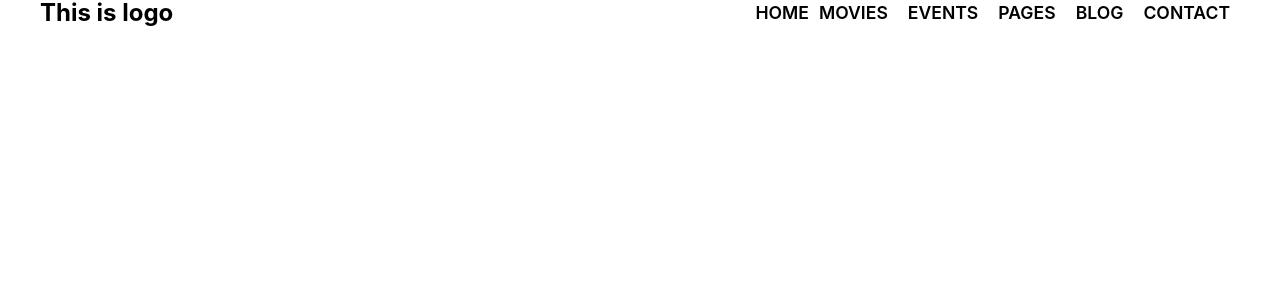
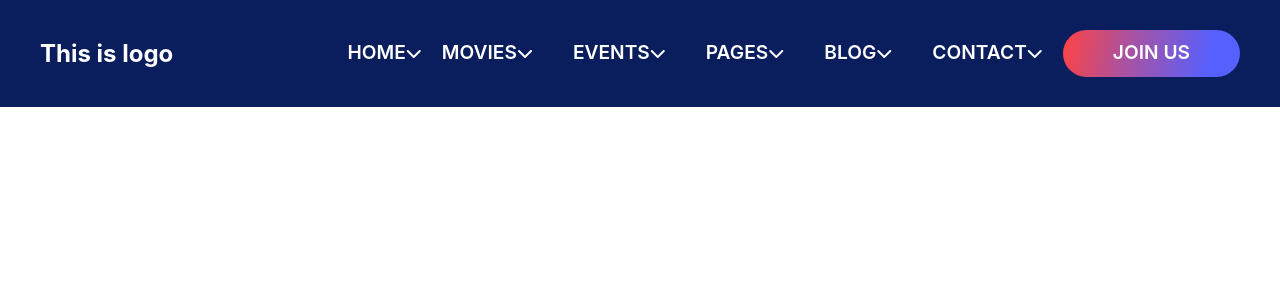
Before and after one commit to anhbuiquocit/movies-booking-ticket-user, a React (Create React App) app: page / in a window 1280 px wide. Shown: the top 300 px of the page. Built offline with nearby package versions, Linux system fonts and the light colour scheme.

Commit message:
Add header

```diff
--- a/package.json
+++ b/package.json
@@ -3,6 +3,10 @@
   "version": "0.1.0",
   "private": true,
   "dependencies": {
+    "@fortawesome/fontawesome-svg-core": "^6.1.1",
+    "@fortawesome/free-regular-svg-icons": "^6.1.1",
+    "@fortawesome/free-solid-svg-icons": "^6.1.1",
+    "@fortawesome/react-fontawesome": "^0.1.18",
     "@testing-library/jest-dom": "^5.16.2",
     "@testing-library/react": "^12.1.4",
     "@testing-library/user-event": "^13.5.0",
@@ -13,6 +17,7 @@
     "react": "^17.0.2",
     "react-dom": "^17.0.2",
     "react-scripts": "5.0.0",
+    "sass": "^1.49.9",
     "typescript": "^4.6.2",
     "web-vitals": "^2.1.4"
   },
--- a/public/index.html
+++ b/public/index.html
@@ -40,4 +40,8 @@
       To create a production bundle, use `npm run build` or `yarn build`.
     -->
   </body>
+  <script
+    src="https://kit.fontawesome.com/4ba96abec7.js"
+    crossorigin="anonymous"
+  ></script>
 </html>
--- /dev/null
+++ b/src/@movie-ticket/components/Header/index.scss
@@ -0,0 +1,57 @@
+$white-color: #fff;
+@keyframes opacityFade {
+  from {
+    opacity: 1;
+  }
+  to {
+    opacity: 0.4;
+  }
+}
+.header__logo {
+  h2 {
+    color: $white-color;
+  }
+}
+.header-container {
+  animation: opacityFade ease-in-out 1s;
+  display: flex;
+  justify-content: space-between;
+  align-items: center;
+  .header_nav {
+    display: flex;
+    list-style: none;
+    justify-content: space-between;
+    align-items: center;
+    .header_nav__item + .header_nav__item {
+      padding: 0 20px;
+    }
+    .header_nav__item {
+      a {
+        text-decoration: none;
+        color: var(--white-color);
+        font-size: 1.2rem;
+        font-weight: 600;
+      }
+    }
+    .icon_white-color {
+      color: $white-color;
+    }
+    #custom-btn {
+      //   min-width: 100px;
+      //   height: 34px;
+      padding: 10px 50px;
+      font-weight: 600;
+      text-decoration: none;
+      border-radius: 25px;
+      outline: none;
+      cursor: pointer;
+      //   background: linear-gradient(to bottom right, blue, pink);
+      background-image: -webkit-linear-gradient(
+        169deg,
+        #5560ff 17%,
+        #aa52a1 63%,
+        #ff4343 100%
+      );
+    }
+  }
+}
--- a/src/@movie-ticket/components/Header/index.tsx
+++ b/src/@movie-ticket/components/Header/index.tsx
@@ -1,35 +1,42 @@
-import "./styles.css";
+import "./index.scss";
 export const Header = () => {
   return (
+    <div className="grid">
       <div className="header-container">
         <div className="header__logo">
           <h2>This is logo</h2>
         </div>
-      {/* <div className="header_nav-container">
-      </div> */}
-      <nav className="header_nav">
-        {/* <li className="header_nav__item">
-          <a href="#">Logo</a>
-        </li> */}
+        <ul className="header_nav">
           <li className="header_nav__item">
             <a href="#">HOME</a>
+            <i className="fa-solid fa-chevron-down icon_white-color"></i>
           </li>
           <li className="header_nav__item">
             <a href="#">MOVIES</a>
+            <i className="fa-solid fa-chevron-down icon_white-color"></i>
           </li>
           <li className="header_nav__item">
             <a href="#">EVENTS</a>
+            <i className="fa-solid fa-chevron-down icon_white-color"></i>
           </li>
           <li className="header_nav__item">
             <a href="#">PAGES</a>
+            <i className="fa-solid fa-chevron-down icon_white-color"></i>
           </li>
           <li className="header_nav__item">
             <a href="#">BLOG</a>
+            <i className="fa-solid fa-chevron-down icon_white-color"></i>
           </li>
           <li className="header_nav__item">
             <a href="#">CONTACT</a>
+            <i className="fa-solid fa-chevron-down icon_white-color"></i>
           </li>
-      </nav>
+          <li className="header_nav__item" id="custom-btn">
+            <a href="#">JOIN US</a>
+            {/* <i className="fa-solid fa-chevron-down icon_white-color"></i> */}
+          </li>
+        </ul>
+      </div>
     </div>
   );
 };
--- a/src/@movie-ticket/components/Header/styles.css
+++ /dev/null
@@ -1,26 +0,0 @@
-.header-container {
-  display: flex;
-  /* width: 100%; */
-  justify-content: space-between;
-}
-.header__logo {
-}
-.header_nav-container {
-  display: flex;
-
-}
-.header_nav {
-  /* width: 100%; */
-  display: flex;
-  list-style: none;
-  justify-content: space-between;
-}
-.header_nav__item + .header_nav__item {
-    padding: 0 10px;
-}
-.header_nav__item a {
-  text-decoration: none;
-  color: var(--black-color);
-  font-size: 1.1rem;
-  font-weight: 600;
-}
--- a/src/@movie-ticket/layout/userLayout.tsx
+++ b/src/@movie-ticket/layout/userLayout.tsx
@@ -4,8 +4,10 @@ import { Header } from "../components/Header";
 import { Row, Col } from "antd";
 export const UserLayout = () => {
   return (
-    <div className="grid">
-      <Header />
+    <div className="app_container">
+      <div className="header">
+        <Header />
+      </div>
       <AppRouter />
     </div>
   );
--- /dev/null
+++ b/src/@movie-ticket/styles/main.css
@@ -0,0 +1,5 @@
+.header {
+  /* background-color: transparent red red red; */
+  background-color: rgba(10, 30, 94, 1);
+  padding: 30px 0;
+}
--- /dev/null
+++ b/src/@movie-ticket/styles/main.scss
@@ -0,0 +1,25 @@
+.btn {
+  //   min-width: 124px;
+  //   height: 34px;
+  //   text-decoration: none;
+  //   border: none;
+  //   font-size: 1.2rem;
+  //   border-radius: 3px;
+  //   padding: 0px 12px;
+  //   outline: none;
+  //   cursor: pointer;
+  //   color: var(--text-color);
+  //   display: inline-flex;
+  //   justify-content: center;
+  //   align-items: center;
+}
+
+// .custom-btn {
+//   min-width: 100px;
+//   height: 34px;
+//   text-decoration: none;
+//   border-radius: 3px;
+//   outline: none;
+//   cursor: pointer;
+//   background-color: linear-gradient(to bottom right, blue, pink);
+// }
--- a/src/index.tsx
+++ b/src/index.tsx
@@ -2,6 +2,8 @@ import React from "react";
 import ReactDOM from "react-dom";
 import "./index.css";
 import "./@movie-ticket/styles/styles.css";
+import "./@movie-ticket/styles/main.css";
+import "./@movie-ticket/styles/main.scss";
 import App from "./App";
 import reportWebVitals from "./reportWebVitals";
 import { UserLayout } from "./@movie-ticket/layout/userLayout";
```
Also changed, not shown: 1 other file (tests, documents, lock files or other folders). Lines whose indentation alone changed are shown as unchanged.
